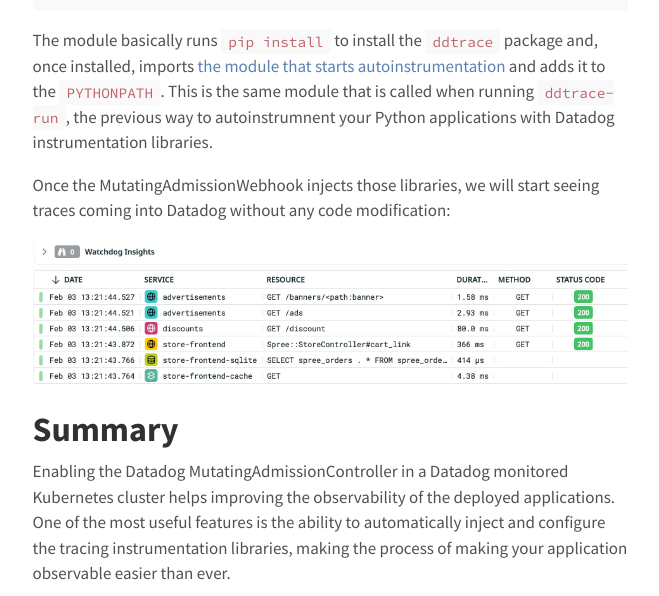
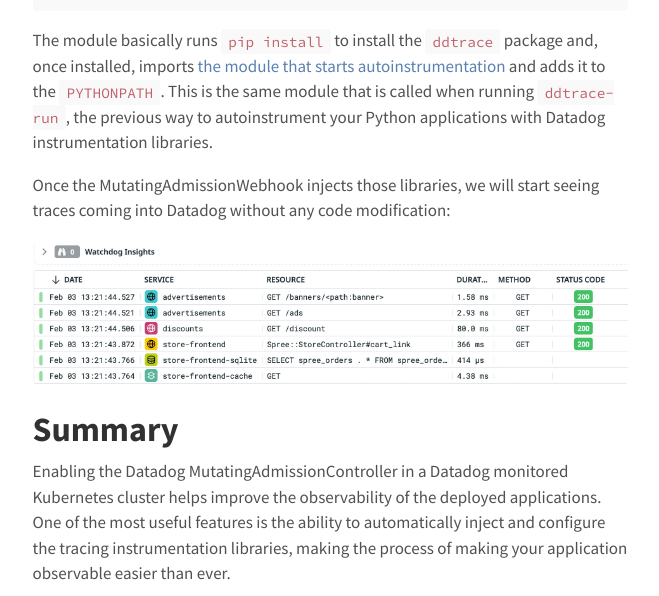
Before and after one commit to arapulido/arapulido.github.io, a Jekyll site: the page built from blog/_posts/2023-02-03-datadog-admission-controller.markdown, in a window 1280 px wide and 900 px high, scrolled down 6070 px. Shown: the part 160-756 px from the top of the window, without its empty margins (310-969 px from the left). Built offline with Jekyll 4.4.1, drawn with Linux system fonts in a browser that asks for light colours; some of the changed text lies outside the part shown.

Commit message:
Fix typos

````diff
--- a/blog/_posts/2023-02-03-datadog-admission-controller.markdown
+++ b/blog/_posts/2023-02-03-datadog-admission-controller.markdown
@@ -235,7 +235,7 @@ if "DDTRACE_PYTHON_INSTALL_IN_PROGRESS" not in os.environ:
         _configure_ddtrace()
 ```
 
-The module basically runs `pip install` to install the `ddtrace` package and, once installed, imports [the module that starts autoinstrumentation](https://github.com/DataDog/dd-trace-py/blob/1.x/ddtrace/bootstrap/sitecustomize.py) and adds it to the `PYTHONPATH`. This is the same module that is called when running `ddtrace-run`, the previous way to autoinstrumnent your Python applications with Datadog instrumentation libraries.
+The module basically runs `pip install` to install the `ddtrace` package and, once installed, imports [the module that starts autoinstrumentation](https://github.com/DataDog/dd-trace-py/blob/1.x/ddtrace/bootstrap/sitecustomize.py) and adds it to the `PYTHONPATH`. This is the same module that is called when running `ddtrace-run`, the previous way to autoinstrument your Python applications with Datadog instrumentation libraries.
 
 Once the MutatingAdmissionWebhook injects those libraries, we will start seeing traces coming into Datadog without any code modification:
 
@@ -243,4 +243,4 @@ Once the MutatingAdmissionWebhook injects those libraries, we will start seeing
 
 # Summary
 
-Enabling the Datadog MutatingAdmissionController in a Datadog monitored Kubernetes cluster helps improving the observability of the deployed applications. One of the most useful features is the ability to automatically inject and configure the tracing instrumentation libraries, making the process of making your application observable easier than ever.
+Enabling the Datadog MutatingAdmissionController in a Datadog monitored Kubernetes cluster helps improve the observability of the deployed applications. One of the most useful features is the ability to automatically inject and configure the tracing instrumentation libraries, making the process of making your application observable easier than ever.
````
Also changed, not shown: other parts of blog/_posts/2023-02-03-datadog-admission-controller.markdown (+3 -3 lines).
